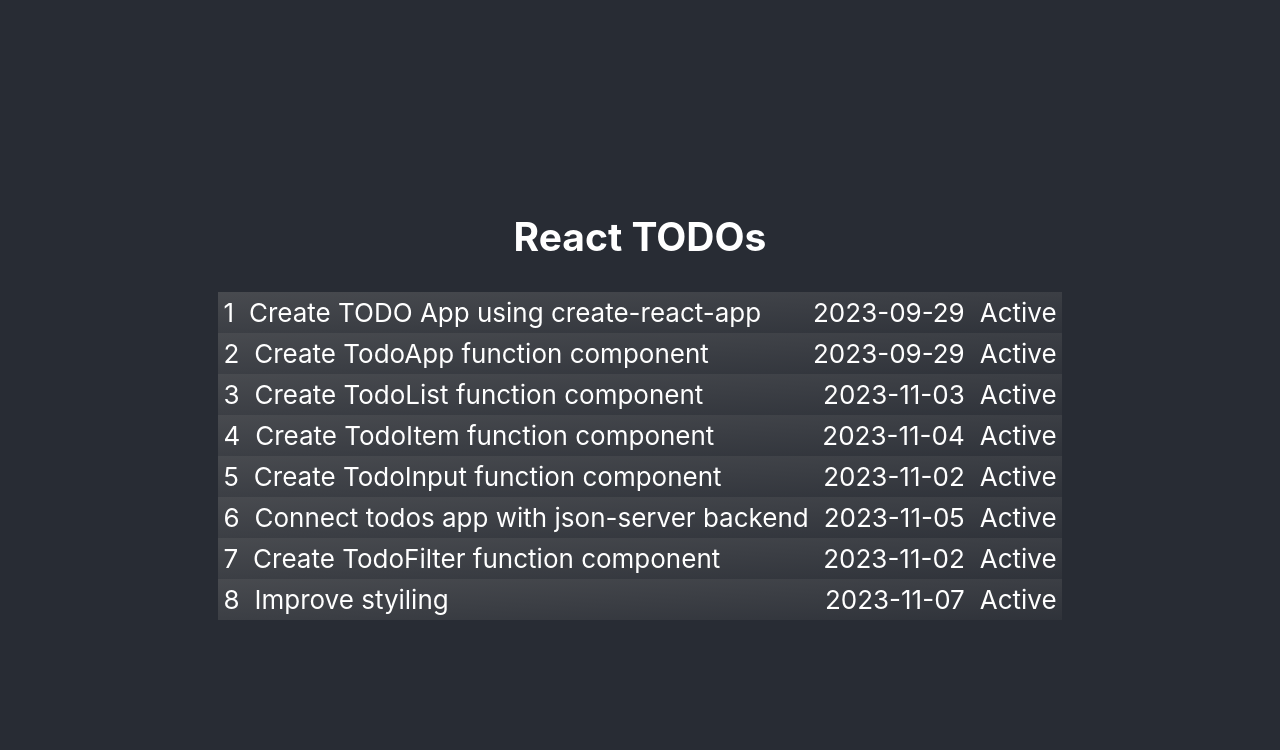
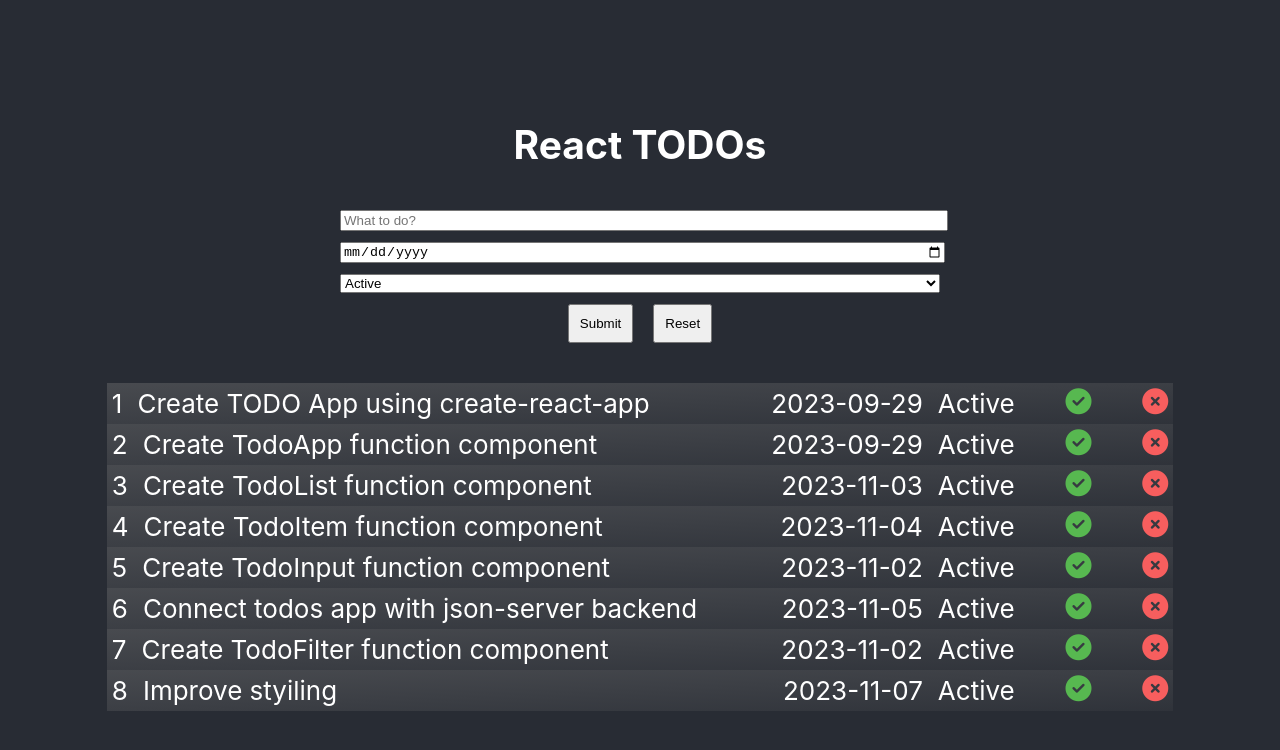
Before and after one commit to iproduct/web-programming-2023, a React (Create React App) app in the folder 04-react-todos-lab/: page / in a window 1280 px wide. Shown: the top 750 px of the page. Built offline with nearby package versions, Linux system fonts and the light colour scheme.

Commit message:
font awesome buttons addded to TodoItem

```diff
--- a/04-react-todos-lab/public/index.html
+++ b/04-react-todos-lab/public/index.html
@@ -25,6 +25,7 @@
       Learn how to configure a non-root public URL by running `npm run build`.
     -->
     <title>React App</title>
+    <link rel="stylesheet" href="https://cdnjs.cloudflare.com/ajax/libs/font-awesome/6.4.2/css/all.min.css" />
   </head>
   <body>
     <noscript>You need to enable JavaScript to run this app.</noscript>
--- a/04-react-todos-lab/src/TodoApp.js
+++ b/04-react-todos-lab/src/TodoApp.js
@@ -2,13 +2,18 @@
 import { useState } from "react";
 import MOCK_TODOS from './mock-todos';
 import TodoList from './TodoList';
+import TodoInput from './TodoInput';
 
 function TodoApp() {
     const [todos, setTodos] = useState(MOCK_TODOS)
+    function addTodo(todo) {
+        setTodos(state => [...state, todo])
+    }
     return (
         <div className="App">
             <header className="App-header">
                 <h2>React TODOs</h2>
+                <TodoInput onCreateTodo={addTodo} />
                 <TodoList todos={todos} />
             </header>
         </div>
--- /dev/null
+++ b/04-react-todos-lab/src/TodoInput.css
@@ -0,0 +1,13 @@
+.TodoInput-form {
+    min-width: 600px;
+    margin-bottom: 30px;
+}
+
+.TodoInput-form input, .TodoInput-form select{
+    width: 100%;
+}
+
+.TodoInput-form button {
+    padding: 10px;
+    margin: 10px;
+}
--- /dev/null
+++ b/04-react-todos-lab/src/TodoInput.js
@@ -0,0 +1,45 @@
+import './TodoInput.css'
+import { useState } from "react"
+import { Active, Canceled, Completed, Todo, TodoStatus, toIsoDate } from "./todo-model"
+
+const TodoInput = ({ onCreateTodo }) => {
+    const [text, setText] = useState('');
+    const [deadline, setDeadline] = useState('');
+    const [status, setStatus] = useState(Active);
+    const [error, setError] = useState(undefined);
+
+    function submitTodo(event) {
+        event.preventDefault();
+        if (text.length === 0 || deadline.length === 0) {
+            setError(`All field are required`)
+            return;
+        }
+        const created = new Todo(text, new Date(deadline), status);
+        onCreateTodo(created);
+        reset();
+    }
+
+    function reset(event) {
+        setText('');
+        setDeadline('');
+        setStatus(Active);
+        setError(undefined);
+    }
+
+    return (
+        <form className='TodoInput-form' onSubmit={submitTodo} onReset={reset}>
+            <input type="text" placeholder="What to do?" value={text} onChange={(event) => { setText(event.target.value) }} />
+            <input type="date" placeholder="Todo deadline" value={deadline} onChange={(event) => { setDeadline(event.target.value) }} />
+            <select placeholder="Todo status" value={status} onChange={(event) => { setStatus(event.target.value) }}>
+                <option value={Active}>{TodoStatus[Active]}</option>
+                <option value={Completed}>{TodoStatus[Completed]}</option>
+                <option value={Canceled}>{TodoStatus[Canceled]}</option>
+            </select>
+            <button type="submit">Submit</button>
+            <button type="reset">Reset</button>
+            {error && (<div className="error">{error}</div>)}
+        </form>
+    )
+}
+
+export default TodoInput;
--- a/04-react-todos-lab/src/TodoItem.css
+++ b/04-react-todos-lab/src/TodoItem.css
@@ -6,6 +6,14 @@
   background-image: linear-gradient(
     to bottom right,
     rgba(120, 120, 120, 0.4),
+    rgba(111, 111, 111, 0.1)
+  );
+}
+
+.TodoItem:hover {
+  background-image: linear-gradient(
+    to bottom right,
+    rgba(140, 140, 140, 0.4),
     rgba(111, 111, 111, 0.1)
   );
 }
@@ -22,3 +30,10 @@
   justify-content: space-between;
   column-gap: 15px;
 }
+
+.TodoItem-right {
+  display: flex;
+  justify-content: space-between;
+  column-gap: 15px;
+  width: 300px;
+}
--- a/04-react-todos-lab/src/TodoItem.js
+++ b/04-react-todos-lab/src/TodoItem.js
@@ -14,6 +14,8 @@
     </span>
     <span className='TodoItem-right'>
         <span className='TodoItem-status'>{TodoStatus[todo.status]}</span>
+        <span className='TodoItem-button fas fa-circle-check ok'></span>
+        <span className='TodoItem-button fas fa-circle-xmark danger'></span>
     </span>
 </div>)
 
--- a/04-react-todos-lab/src/index.css
+++ b/04-react-todos-lab/src/index.css
@@ -11,3 +11,21 @@
   font-family: source-code-pro, Menlo, Monaco, Consolas, 'Courier New',
     monospace;
 }
+
+.error {
+  color: #f75e5e;
+  background-color: #fcb7b7;
+  border: 1px solid  #fc2828;
+  border-radius: 5px;
+  padding:  10px 40px;
+  font-size: 12pt;
+}
+
+
+.ok {
+  color: #57b850;
+}
+
+.danger {
+  color: #f75e5e;
+}
```
